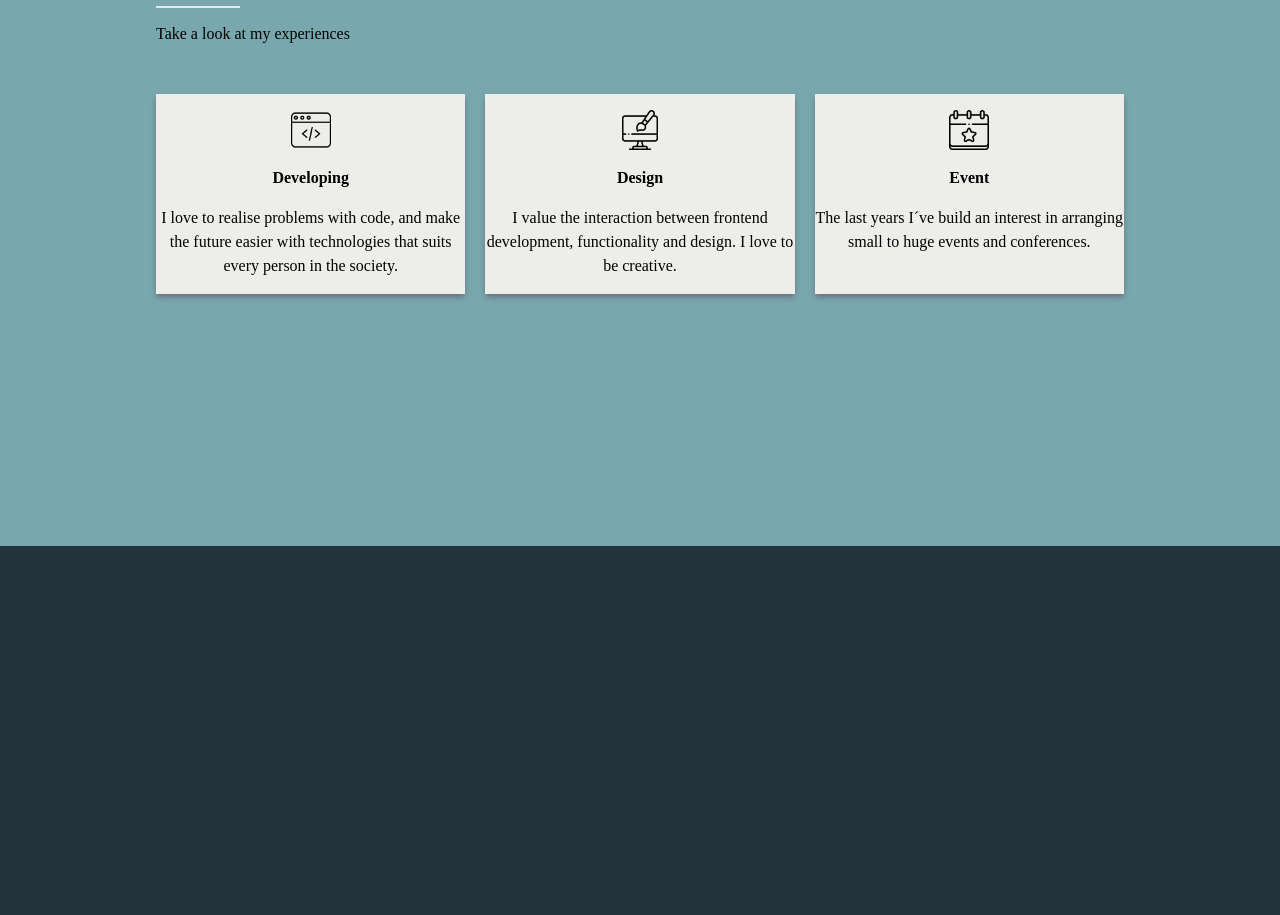
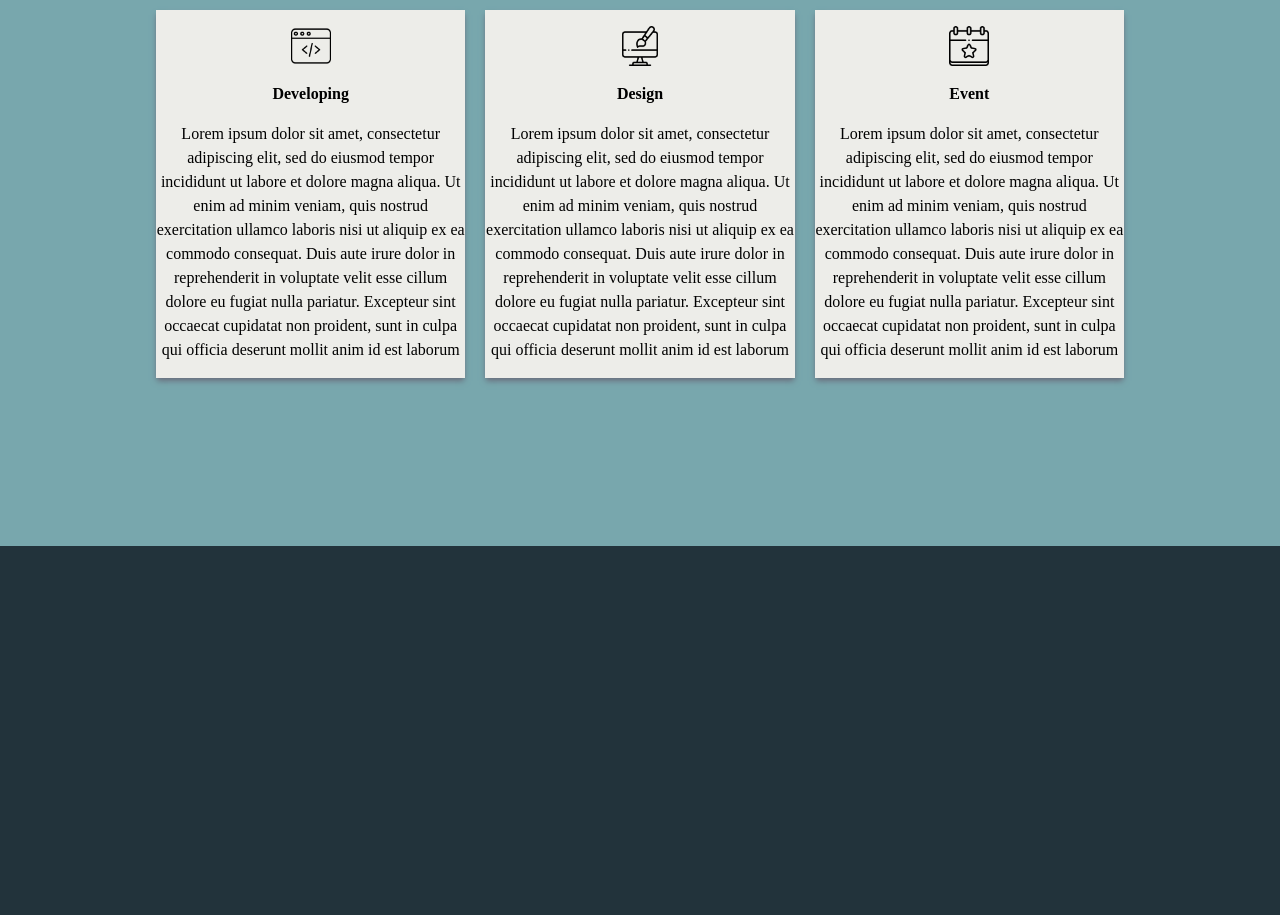
Before and after one commit to aliswil/portifolio-app, a React (Create React App) app: page / in a window 1280 px wide. Shown: the part 1854-2769 px from the top of the page. Built offline with nearby package versions, Linux system fonts and the light colour scheme.

Commit message:
Did some small text fixes

```diff
--- a/src/components/Skills.jsx
+++ b/src/components/Skills.jsx
@@ -22,8 +22,13 @@
             />
             <p className="my-4 font-semibold">Developing</p>
             <p className="my-4">
-              I love to realise problems with code, and make the future easier
-              with technologies that suits every person in the society.
+              Lorem ipsum dolor sit amet, consectetur adipiscing elit, sed do
+              eiusmod tempor incididunt ut labore et dolore magna aliqua. Ut
+              enim ad minim veniam, quis nostrud exercitation ullamco laboris
+              nisi ut aliquip ex ea commodo consequat. Duis aute irure dolor in
+              reprehenderit in voluptate velit esse cillum dolore eu fugiat
+              nulla pariatur. Excepteur sint occaecat cupidatat non proident,
+              sunt in culpa qui officia deserunt mollit anim id est laborum
             </p>
           </div>
 
@@ -31,8 +36,13 @@
             <img className="w-10 mx-auto" src={Design} alt="Design icon" />
             <p className="my-4 font-semibold">Design</p>
             <p className="my-4">
-              I value the interaction between frontend development,
-              functionality and design. I love to be creative.
+              Lorem ipsum dolor sit amet, consectetur adipiscing elit, sed do
+              eiusmod tempor incididunt ut labore et dolore magna aliqua. Ut
+              enim ad minim veniam, quis nostrud exercitation ullamco laboris
+              nisi ut aliquip ex ea commodo consequat. Duis aute irure dolor in
+              reprehenderit in voluptate velit esse cillum dolore eu fugiat
+              nulla pariatur. Excepteur sint occaecat cupidatat non proident,
+              sunt in culpa qui officia deserunt mollit anim id est laborum
             </p>
           </div>
 
@@ -40,8 +50,13 @@
             <img className="w-10 mx-auto" src={Event} alt="Event icon" />
             <p className="my-4 font-semibold">Event</p>
             <p className="my-4">
-              The last years I´ve build an interest in arranging small to huge
-              events and conferences.
+              Lorem ipsum dolor sit amet, consectetur adipiscing elit, sed do
+              eiusmod tempor incididunt ut labore et dolore magna aliqua. Ut
+              enim ad minim veniam, quis nostrud exercitation ullamco laboris
+              nisi ut aliquip ex ea commodo consequat. Duis aute irure dolor in
+              reprehenderit in voluptate velit esse cillum dolore eu fugiat
+              nulla pariatur. Excepteur sint occaecat cupidatat non proident,
+              sunt in culpa qui officia deserunt mollit anim id est laborum
             </p>
           </div>
         </div>
```
